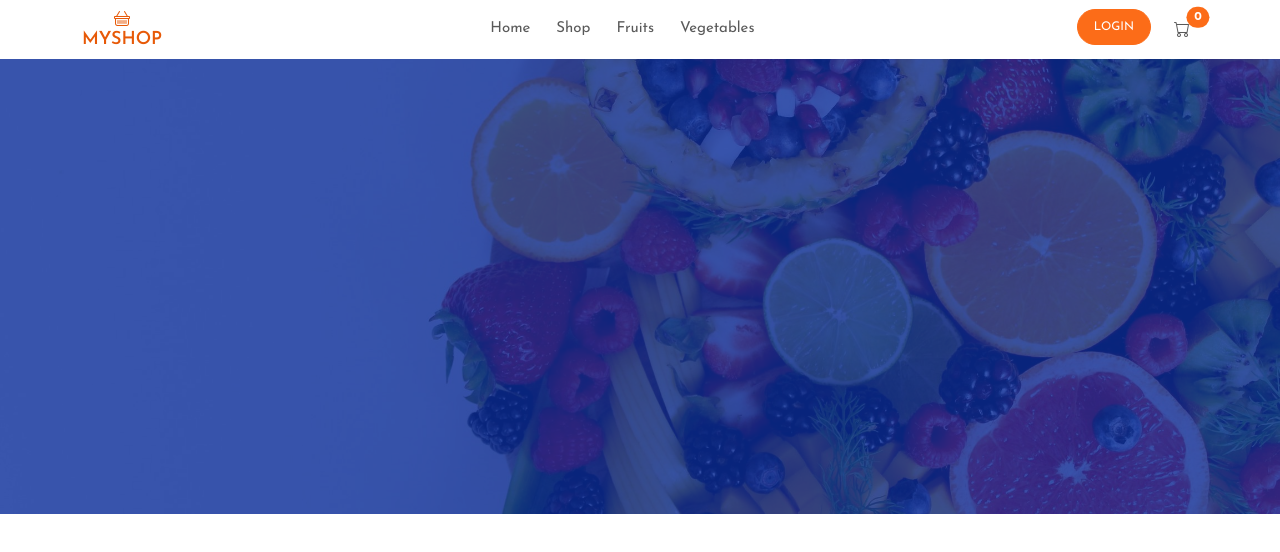
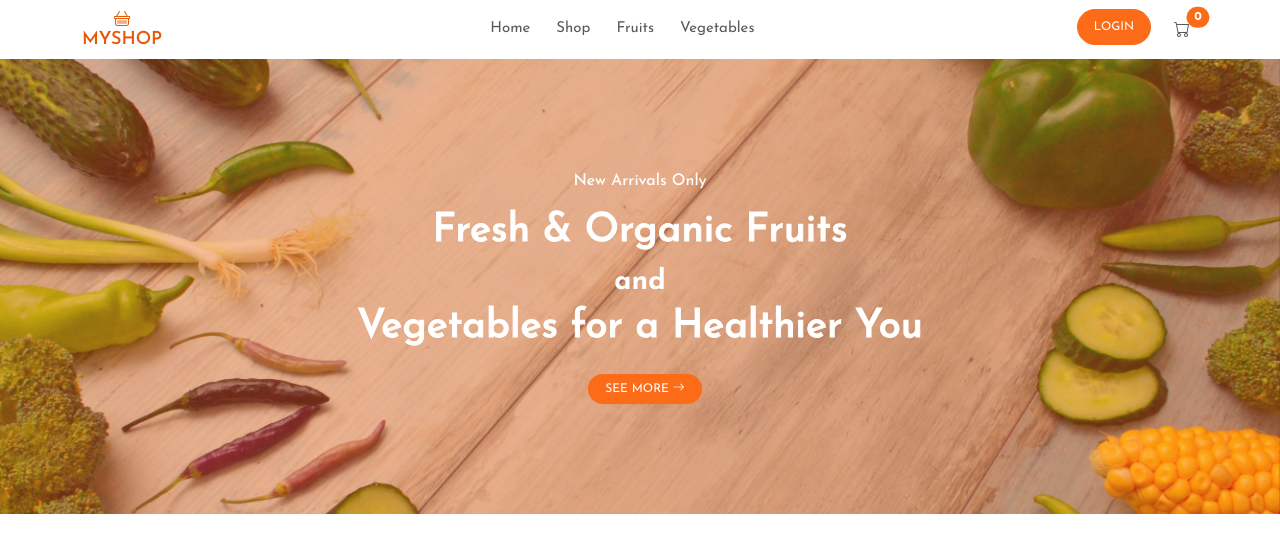
Before and after one commit to mdrubelhossain-me/reactEcommerce, a React (Vite) app: page / in a window 1280 px wide. Shown: the top 552 px of the page. Built offline with nearby package versions, Linux system fonts and the light colour scheme.

Commit message:
hero section added

```diff
--- a/src/Component/Hero/Hero.css
+++ b/src/Component/Hero/Hero.css
@@ -2,6 +2,7 @@
     width: 100%;
     height: 455px;
     position: relative;
+    font-family: "Josefin Sans", sans-serif;
 }
 
 .hero-section img {
@@ -15,16 +16,31 @@
     position: absolute;
     width: 100%;
     height: 100%;
-    background-color: #0b2d9c;
-    opacity: .8;
+    background-color: rgb(252, 108, 24);
+    opacity: .4;
     z-index: 1;
 }
 
 .hero-section .content {
     position: absolute;
-    padding: 80px 0px;
+    display: flex;
+    justify-content: center;
+    align-items: center;
     width: 100%;
     height: 100%;
     color: white;
     z-index: 2;
 }
+.hero-section .content h1{
+    margin: 0;
+    -webkit-text-stroke: 1px;
+    padding-top: 15px;
+    padding-bottom: 25px;
+}
+.hero-section .content h1 b{
+    font-size: 28px;
+    -webkit-text-stroke: 0px;
+}
+.hero-section .content h6{
+    margin: 0;
+}
--- a/src/Component/Hero/Hero.jsx
+++ b/src/Component/Hero/Hero.jsx
@@ -1,6 +1,7 @@
 import React from "react";
 import "./Hero.css";
-import bg from "../../assets/images/hero.jpg";
+import bg from "../../assets/images/hero3.jpg";
+import { Link } from "react-router-dom";
 const Hero = () => {
   return (
     <div>
@@ -8,7 +9,13 @@ const Hero = () => {
         <div className="over-lay"></div>
         <img src={bg} alt="" />
         <div className="content">
-          <div className="container"></div>
+          <div className="text-center">
+            <h6>New Arrivals Only</h6>
+            <h1>Fresh & Organic Fruits <br /> <b>and</b> <br /> Vegetables for a Healthier You</h1>
+            <div>
+                <Link className="myBtn">See More <i className="bi bi-arrow-right"></i></Link>
+            </div>
+          </div>
         </div>
       </div>
     </div>
```
Also changed, not shown: src/Component/Items/Items.jsx (added, +11 -0 lines), src/Component/Items/Items.css (added), src/assets/images/hero3.jpg (added), 1 other file (tests, documents, lock files or other folders).
